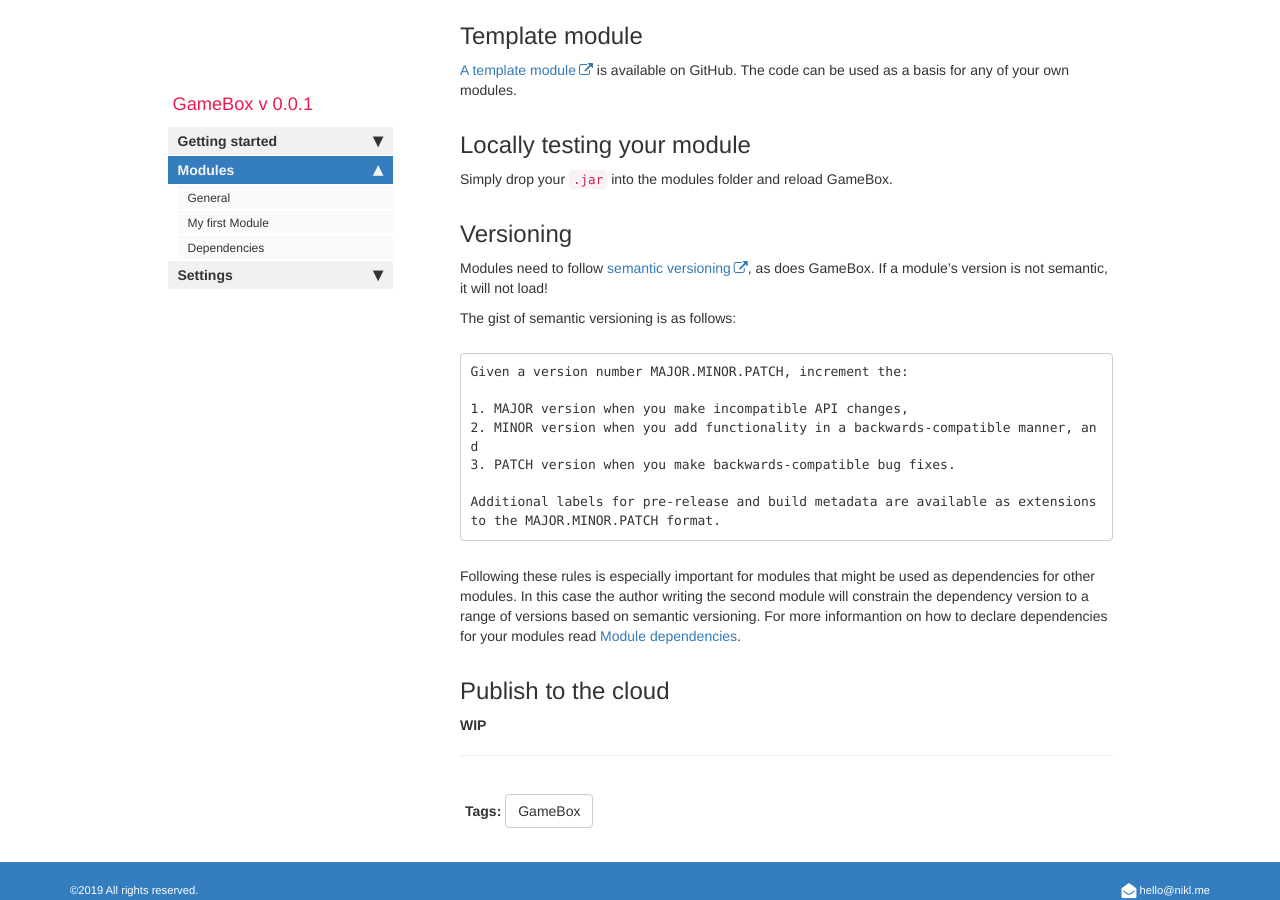
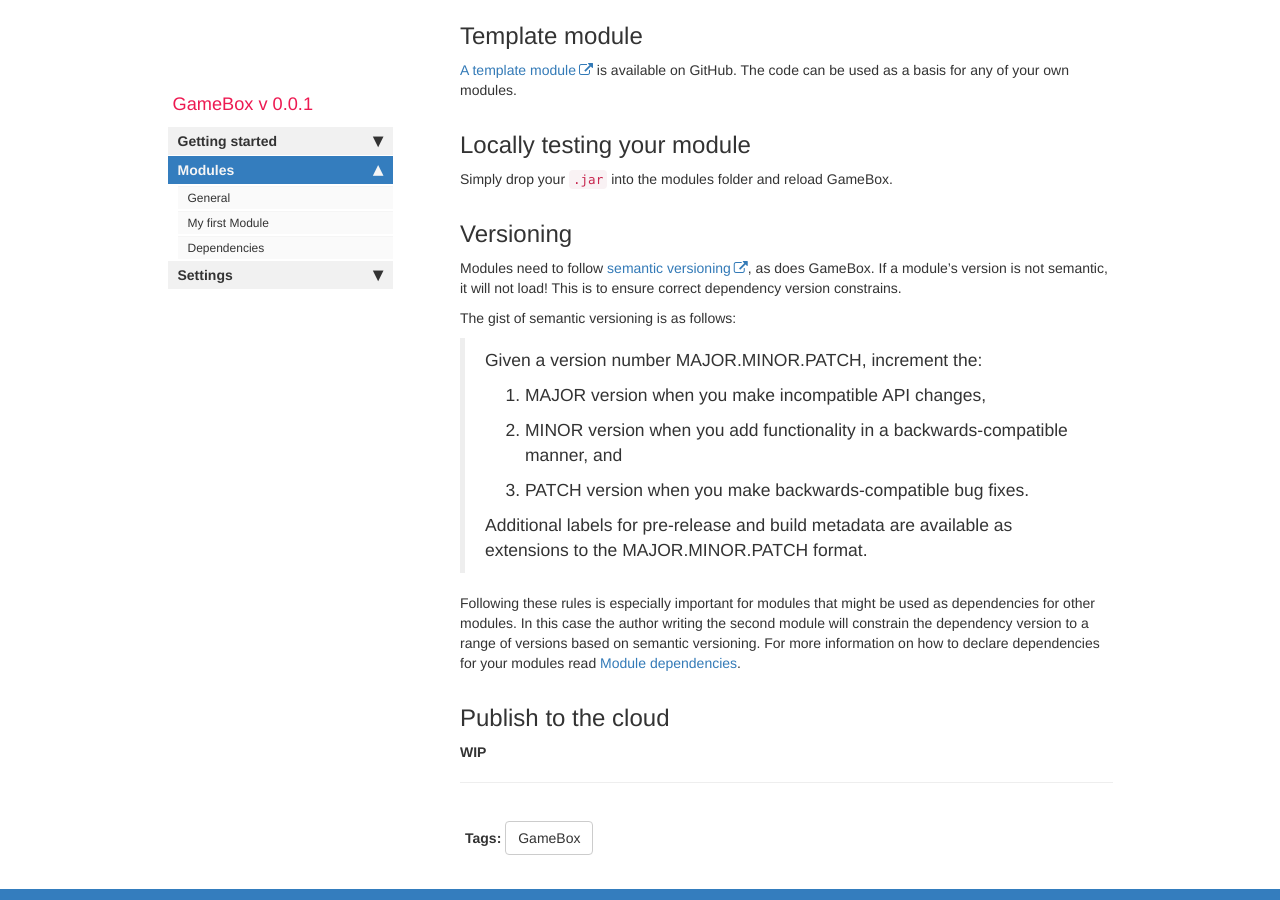
Before and after one commit to hygames/www-hygames-dev, a Jekyll site: the page built from _docs/gamebox/modules/my-first-module.md, in a window 1280 px wide and 900 px high, scrolled down 1152 px. Built offline with Jekyll 4.4.1, drawn with Linux system fonts in a browser that asks for light colours; nearby versions of some CDN libraries; comment, search, counter and statistics services are not loaded.

Commit message:
add soft dependencies and correctly quote sematic versioning

```diff
--- a/_docs/gamebox/modules/my-first-module.md
+++ b/_docs/gamebox/modules/my-first-module.md
@@ -50,19 +50,19 @@ Simply drop your `.jar` into the modules folder and reload GameBox.
 
 ## Versioning
 
-Modules need to follow [semantic versioning](https://semver.org/){: target='_blank'}, as does GameBox. If a module's version is not semantic, it will not load!
+Modules need to follow [semantic versioning](https://semver.org/){: target='_blank'}, as does GameBox. If a module's version is not semantic, it will not load! This is to ensure correct dependency version constrains.
 
 The gist of semantic versioning is as follows:
 
-    Given a version number MAJOR.MINOR.PATCH, increment the:
+>Given a version number MAJOR.MINOR.PATCH, increment the:
+>
+>1. MAJOR version when you make incompatible API changes,
+>2. MINOR version when you add functionality in a backwards-compatible manner, and
+>3. PATCH version when you make backwards-compatible bug fixes.
+>
+>Additional labels for pre-release and build metadata are available as extensions to the MAJOR.MINOR.PATCH format.
 
-    1. MAJOR version when you make incompatible API changes,
-    2. MINOR version when you add functionality in a backwards-compatible manner, and
-    3. PATCH version when you make backwards-compatible bug fixes.
-
-    Additional labels for pre-release and build metadata are available as extensions to the MAJOR.MINOR.PATCH format.
-
-Following these rules is especially important for modules that might be used as dependencies for other modules. In this case the author writing the second module will constrain the dependency version to a range of versions based on semantic versioning. For more informantion on how to declare dependencies for your modules read [Module dependencies]({{ '/gamebox/modules/dependencies' | relative_url }}).
+Following these rules is especially important for modules that might be used as dependencies for other modules. In this case the author writing the second module will constrain the dependency version to a range of versions based on semantic versioning. For more information on how to declare dependencies for your modules read [Module dependencies]({{ '/gamebox/modules/dependencies' | relative_url }}).
 
 ## Publish to the cloud
 
```
Also changed, not shown: _docs/gamebox/modules/dependencies.md (+10 -3 lines).
